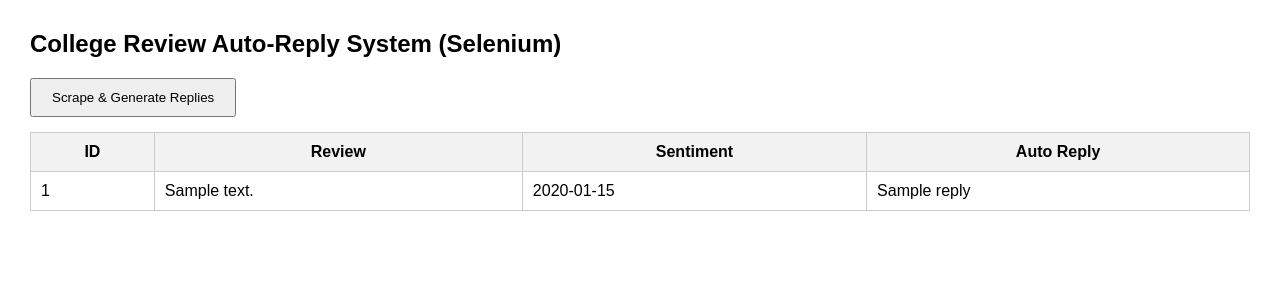
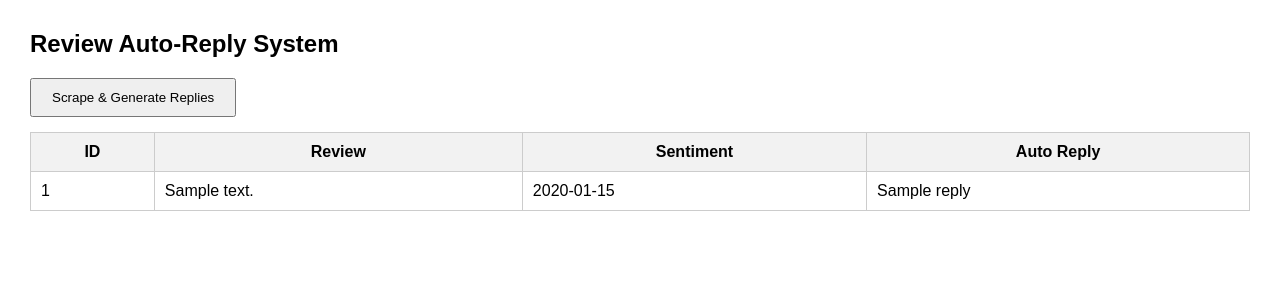
Before and after one commit to karan635/Automatic-Review-System-, a Flask app: template templates/dashboard.html in a window 1280 px wide. Shown: the top 300 px of the page. Run offline with Flask 3, Linux system fonts and the light colour scheme; the template is opened without the code that fills it: most values are stand-ins (such as "Sample title", 1, 10 or a date in 2020).

Commit message:
Update dashboard.html

```diff
--- a/templates/dashboard.html
+++ b/templates/dashboard.html
@@ -6,7 +6,7 @@
 </head>
 <body>
 
-<h2>College Review Auto-Reply System (Selenium)</h2>
+<h2>Review Auto-Reply System</h2>
 
 <form method="post" action="/scrape">
     <button type="submit">Scrape & Generate Replies</button>
```
